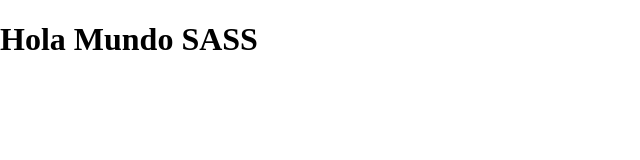
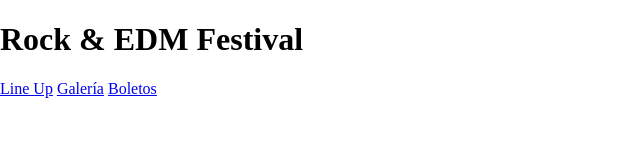
Before and after one commit to EDUARDOCD18/Festival-de-M-sica-con-SASS-y-GULP, a website: page index.html in a window 1280 px wide. Shown: the whole page, without its empty margins (0-640 px from the left). Drawn offline with Linux system fonts and the light colour scheme.

Commit message:
172 - Creando el Header

```diff
--- a/index.html
+++ b/index.html
@@ -14,6 +14,15 @@
     <link rel="stylesheet" href="build/css/app.css" />
   </head>
   <body>
-    <h1>Hola Mundo SASS</h1>
+    <header class="header">
+      <div class="contenedor contenido-header">
+        <h1>Rock & EDM Festival</h1>
+        <nav class="navegacion-principal">
+          <a href="#">Line Up</a>
+          <a href="#">Galería</a>
+          <a href="#">Boletos</a>
+        </nav>
+      </div>
+    </header>
   </body>
 </html>
```
